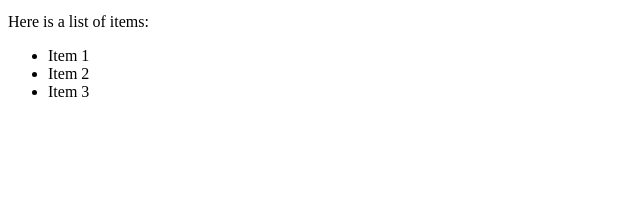
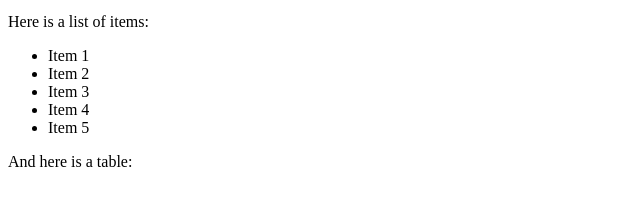
Before and after one commit to hi-haraguchi/test-202505, a plain HTML site: page index.html in a window 1280 px wide. Shown: the part 101-306 px from the top of the page, without its empty margins (0-640 px from the left). Drawn offline with Linux system fonts and the light colour scheme.

Commit message:
developに２回目

```diff
--- a/index.html
+++ b/index.html
@@ -17,6 +17,13 @@
         <li>Item 2</li>
         <li>Item 3</li>
 
+        <li>Item 4</li>
+        <li>Item 5</li>
+    </ul>
+    <p>And here is a table:</p>
+
+
+
 
 
 </body>
```
Also changed, not shown: 1 other file.
